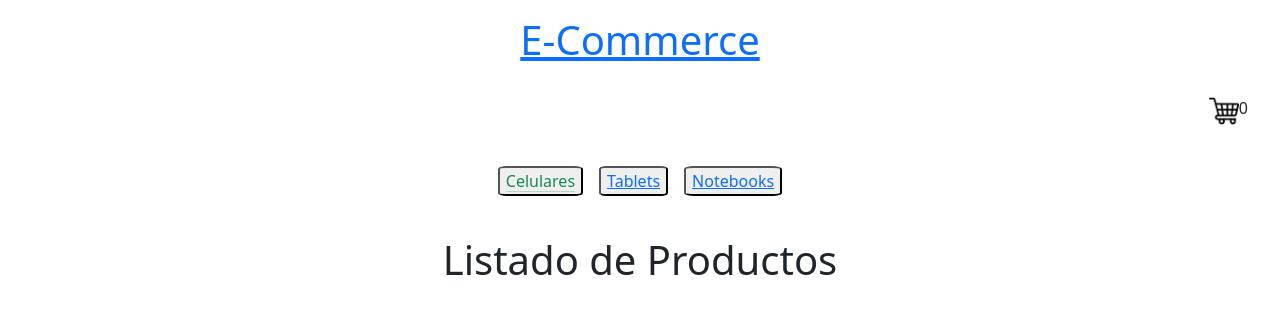
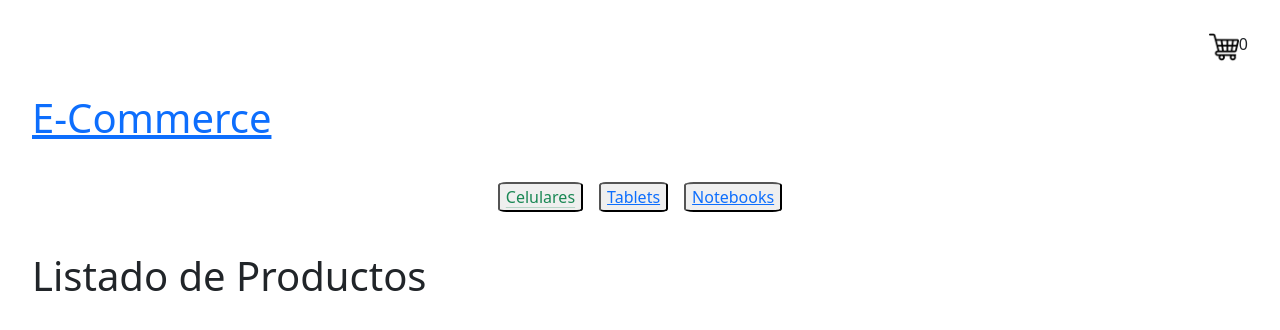
Before and after one commit to Anibal-Ayala/Proyecto-React, a React (Vite) app: page / in a window 1280 px wide. Shown: the top 330 px of the page. Built offline with nearby package versions, Linux system fonts and the light colour scheme.

Commit message:
detalles

```diff
--- a/src/components/ItemDetailContainer/ItemDetailContainer.jsx
+++ b/src/components/ItemDetailContainer/ItemDetailContainer.jsx
@@ -21,6 +21,7 @@ const ItemDetailContainer = () => {
     return (
         <div className ={classes.caja}>
             <h2 className={classes.titulo}>Detalle del Producto</h2>
+
             <ItemDetail {...product}/>
         </div>
     )
--- a/src/components/ItemDetailContainer/ItemDetailContainer.module.css
+++ b/src/components/ItemDetailContainer/ItemDetailContainer.module.css
@@ -1,5 +1,5 @@
 .titulo{
-    text-align: center;
+    text-align: start;
 
 
     margin: 2rem;
@@ -7,7 +7,6 @@
 
 .caja{
     display: flex;
-    justify-content: center;
-    flex-direction: column;
-    align-items: center;
+   flex-direction: column;
+   align-items: center;
 }
--- a/src/components/ItemListContainer/ItemListContainer.jsx
+++ b/src/components/ItemListContainer/ItemListContainer.jsx
@@ -26,10 +26,11 @@ useEffect(()=>{
 
     return (
 <div>
+
+
 <h1 className={classes.titulo}>  {greeting + (categoryId ?? '')} </h1>
 
-    <ItemList products={products}/>
-
+   <ItemList products={products}/>
 
 </div>
     )
--- a/src/components/ItemListContainer/ItemListContainer.module.css
+++ b/src/components/ItemListContainer/ItemListContainer.module.css
@@ -1,4 +1,4 @@
 .titulo{
-    text-align: center;
+
     margin: 2rem;
 }
--- a/src/components/NavBar/NavBar.jsx
+++ b/src/components/NavBar/NavBar.jsx
@@ -7,10 +7,10 @@ import CartWidget from '../CartWidget/CartWidget'
 
 const NavBar = () => {
     return (
-        <nav>
+        <nav>     <CartWidget />
             <Link to={'/'}>  <h1 className={classes.titulo}>E-Commerce</h1></Link>
 
-            <CartWidget />
+
             <section className={classes.seccion}>
 
 
--- a/src/components/NavBar/NavBar.module.css
+++ b/src/components/NavBar/NavBar.module.css
@@ -1,6 +1,6 @@
 .titulo{
-  margin: 1rem;
- text-align: center;
+  margin: 2rem;
+ text-align: start;
 
 }
 
```
